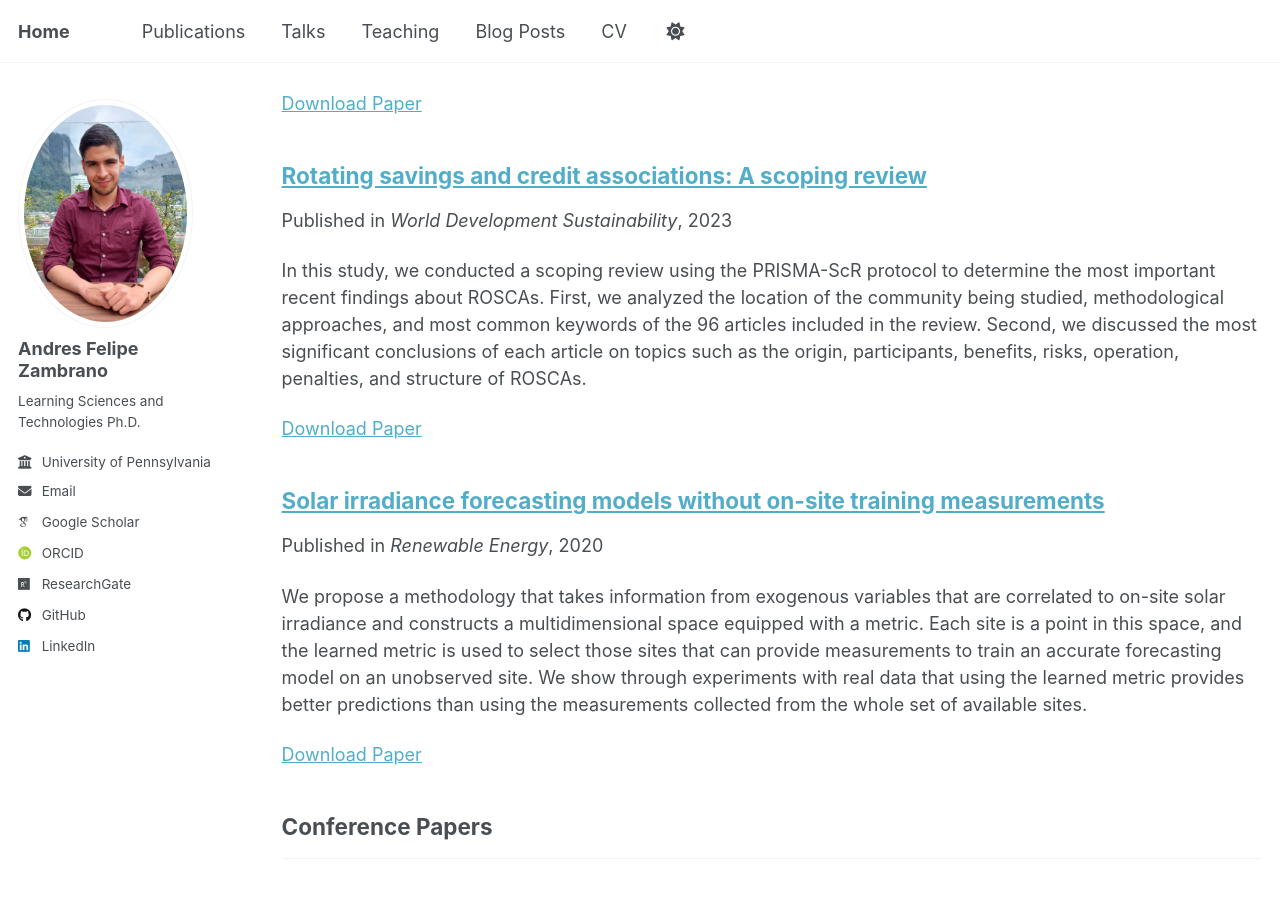
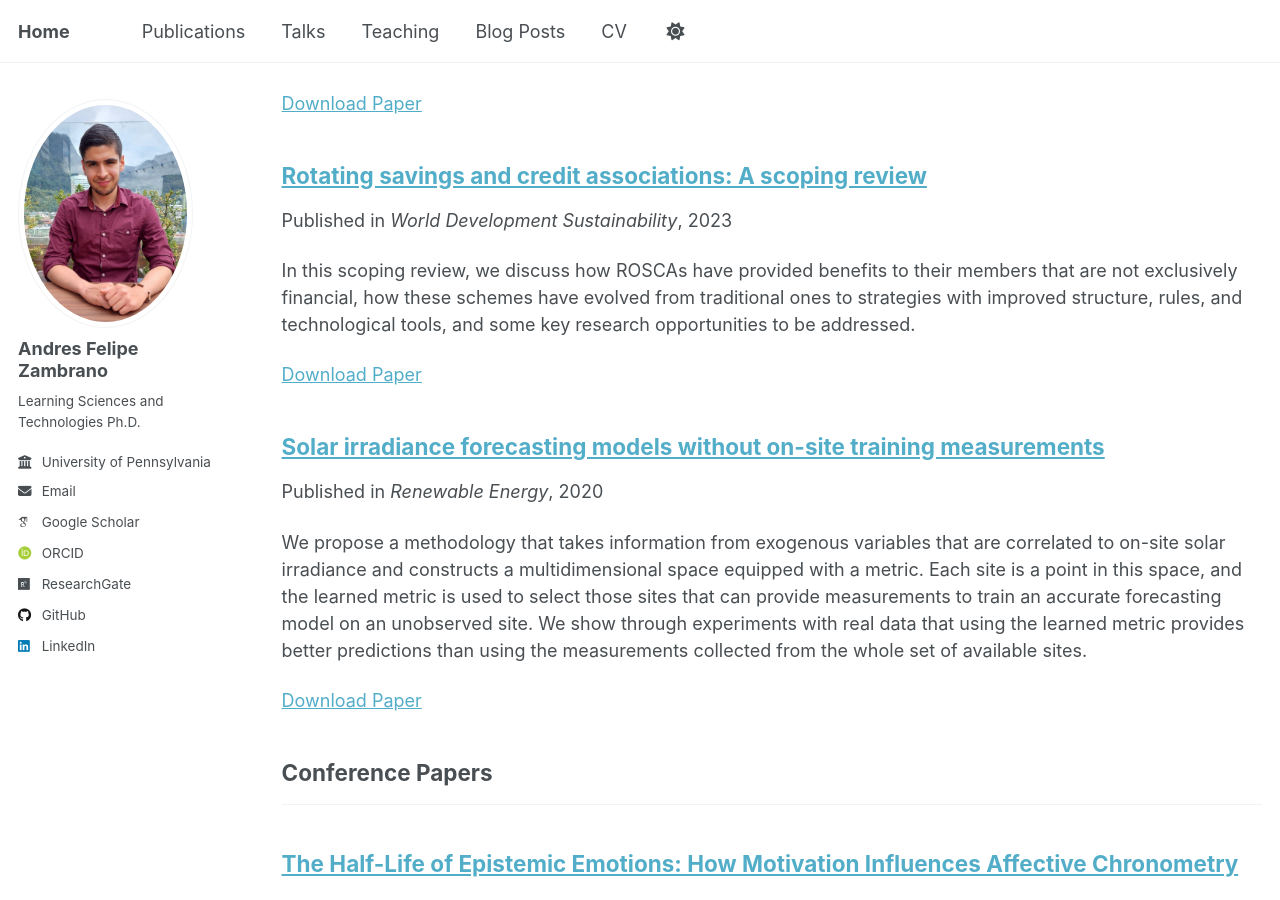
Before and after one commit to afzambrano/afzambrano.github.io, a Jekyll site: the page built from _pages/publications.html, in a window 1280 px wide and 900 px high, scrolled down 1174 px. Built offline with Jekyll 4.4.1, drawn with Linux system fonts in a browser that asks for light colours; some web fonts are replaced; a script that is not in the unit is left out.

Commit message:
Update 2023-review-roscas.md

```diff
--- a/_publications/2023-review-roscas.md
+++ b/_publications/2023-review-roscas.md
@@ -3,7 +3,7 @@ title: "Rotating savings and credit associations: A scoping review"
 collection: publications
 category: manuscripts
 permalink: /publication/2023-review-roscas
-excerpt: 'In this study, we conducted a scoping review using the PRISMA-ScR protocol to determine the most important recent findings about ROSCAs. First, we analyzed the location of the community being studied, methodological approaches, and most common keywords of the 96 articles included in the review. Second, we discussed the most significant conclusions of each article on topics such as the origin, participants, benefits, risks, operation, penalties, and structure of ROSCAs.'
+excerpt: 'In this scoping review, we discuss how ROSCAs have provided benefits to their members that are not exclusively financial, how these schemes have evolved from traditional ones to strategies with improved structure, rules, and technological tools, and some key research opportunities to be addressed.'
 date: 2023-12-01
 venue: 'World Development Sustainability'
 paperurl: 'https://www.sciencedirect.com/science/article/pii/S2772655X23000393'
```
